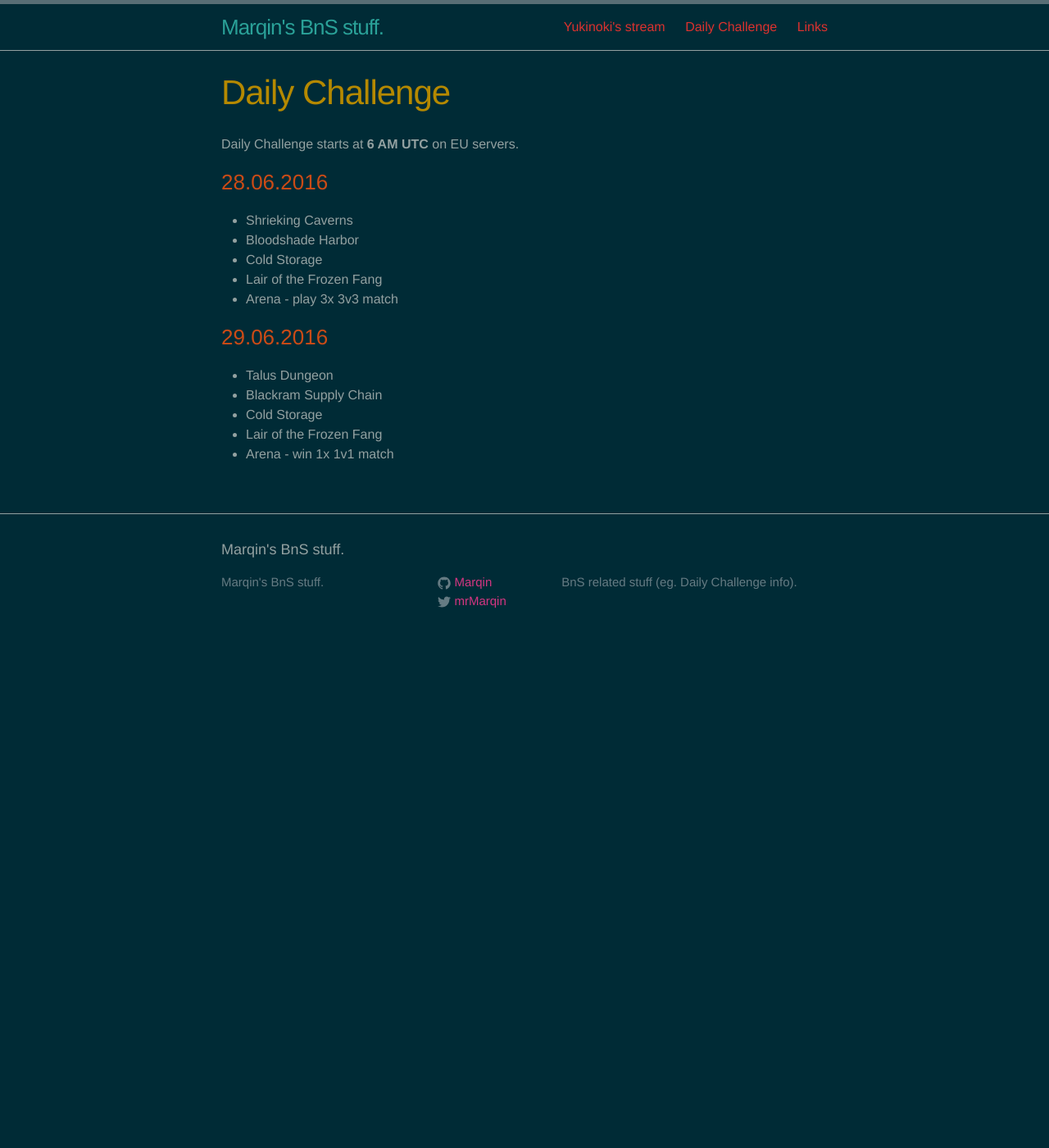
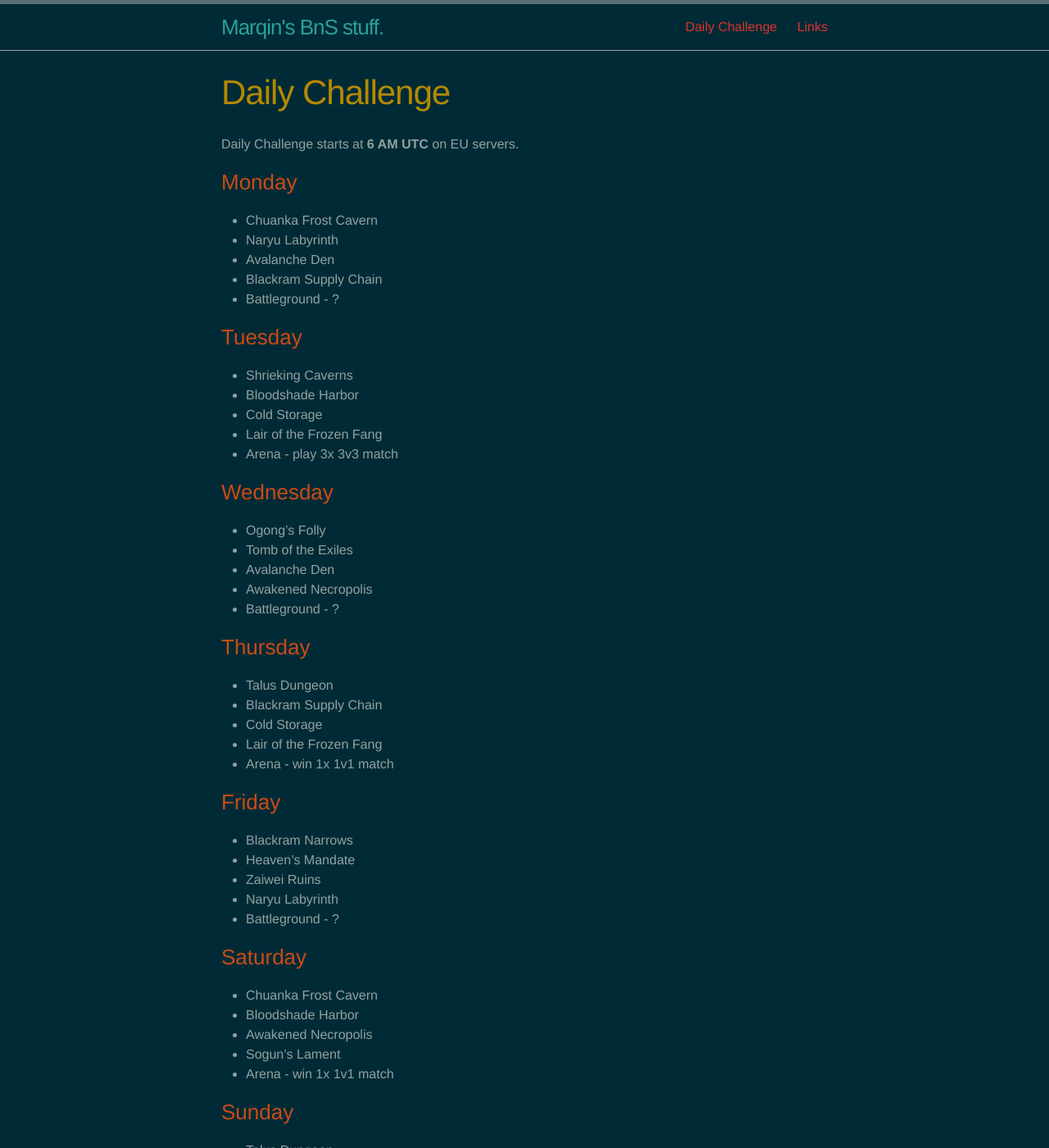
Before and after one commit to Marqin/bns, a Jekyll site: the page built from daily-challenge.md, in a window 1280 px wide and 1400 px high. Shown: the whole window at 82% size. Built offline with Jekyll 4.4.1, drawn with Linux system fonts in a browser that asks for light colours; some of the changed text lies outside the part shown.

Commit message:
full Daily Challenge info

```diff
--- a/_includes/header.html
+++ b/_includes/header.html
@@ -14,7 +14,6 @@
       </a>
 
       <div class="trigger">
-        <a class="page-link" href="https://www.twitch.tv/yukinoki" target="_blank">Yukinoki's stream</a>
         {% for my_page in site.pages %}
           {% if my_page.title %}
           <a class="page-link" href="{{ my_page.url | prepend: site.baseurl }}">{{ my_page.title }}</a>
--- a/daily-challenge.md
+++ b/daily-challenge.md
@@ -6,18 +6,51 @@ permalink: /daily-challenge/
 
 Daily Challenge starts at **6 AM UTC** on EU servers.
 
-### 28.06.2016
+### Monday
+* Chuanka Frost Cavern
+* Naryu Labyrinth
+* Avalanche Den
+* Blackram Supply Chain
+* Battleground - ?
 
+### Tuesday
 * Shrieking Caverns
 * Bloodshade Harbor
 * Cold Storage
 * Lair of the Frozen Fang
 * Arena - play 3x 3v3 match
 
-### 29.06.2016
+### Wednesday
+* Ogong's Folly
+* Tomb of the Exiles
+* Avalanche Den
+* Awakened Necropolis
+* Battleground - ?
 
+### Thursday
 * Talus Dungeon
 * Blackram Supply Chain
 * Cold Storage
 * Lair of the Frozen Fang
 * Arena - win 1x 1v1 match
+
+### Friday
+* Blackram Narrows
+* Heaven's Mandate
+* Zaiwei Ruins
+* Naryu Labyrinth
+* Battleground - ?
+
+### Saturday
+* Chuanka Frost Cavern
+* Bloodshade Harbor
+* Awakened Necropolis
+* Sogun's Lament
+* Arena - win 1x 1v1 match
+
+### Sunday
+* Talus Dungeon
+* Sundered Nexus
+* Beastbog
+* Cold Storage
+* Arena - play 3x 3v3 match
```
Also changed, not shown: _posts/2016-06-22-links-and-yukinoki.markdown (deleted, +0 -9 lines), _posts/2016-06-22-links.markdown (added, +8 -0 lines), _posts/2016-07-04-daily-challenge-finished.markdown (added, +9 -0 lines).
